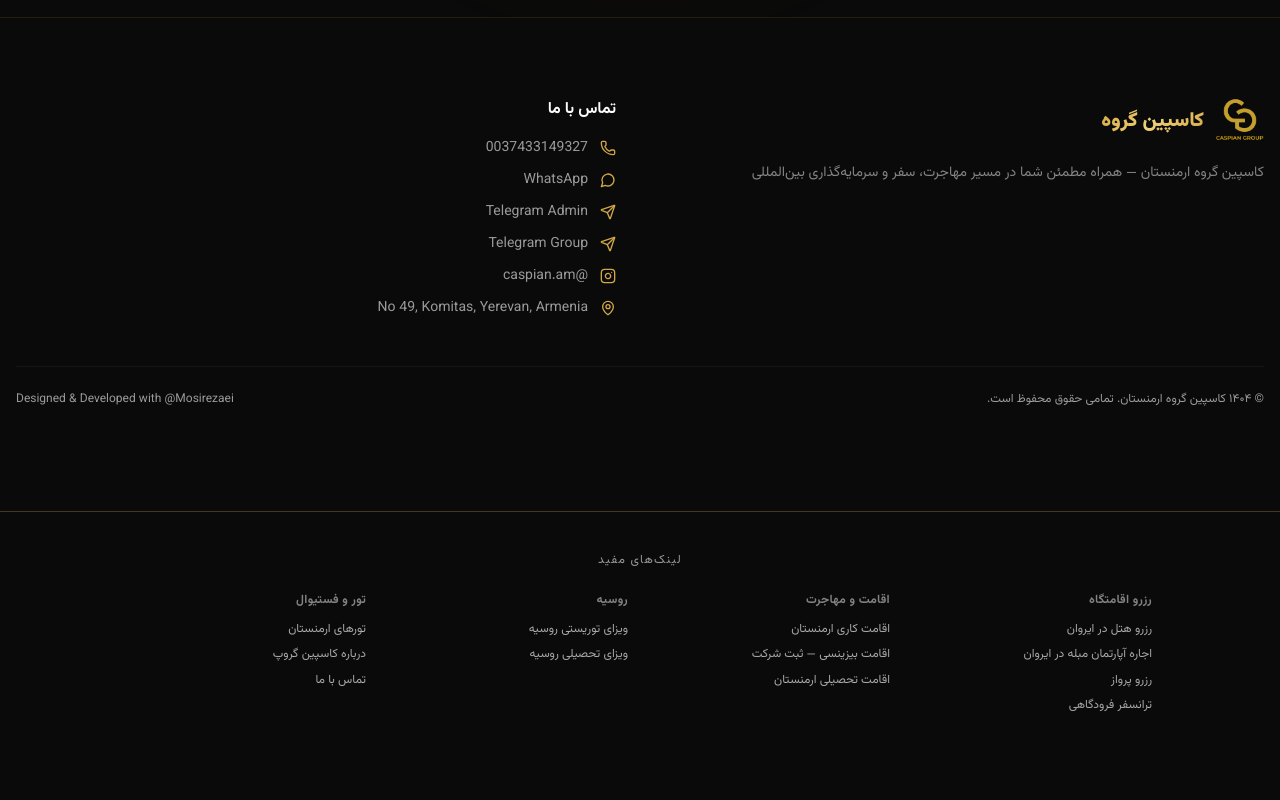
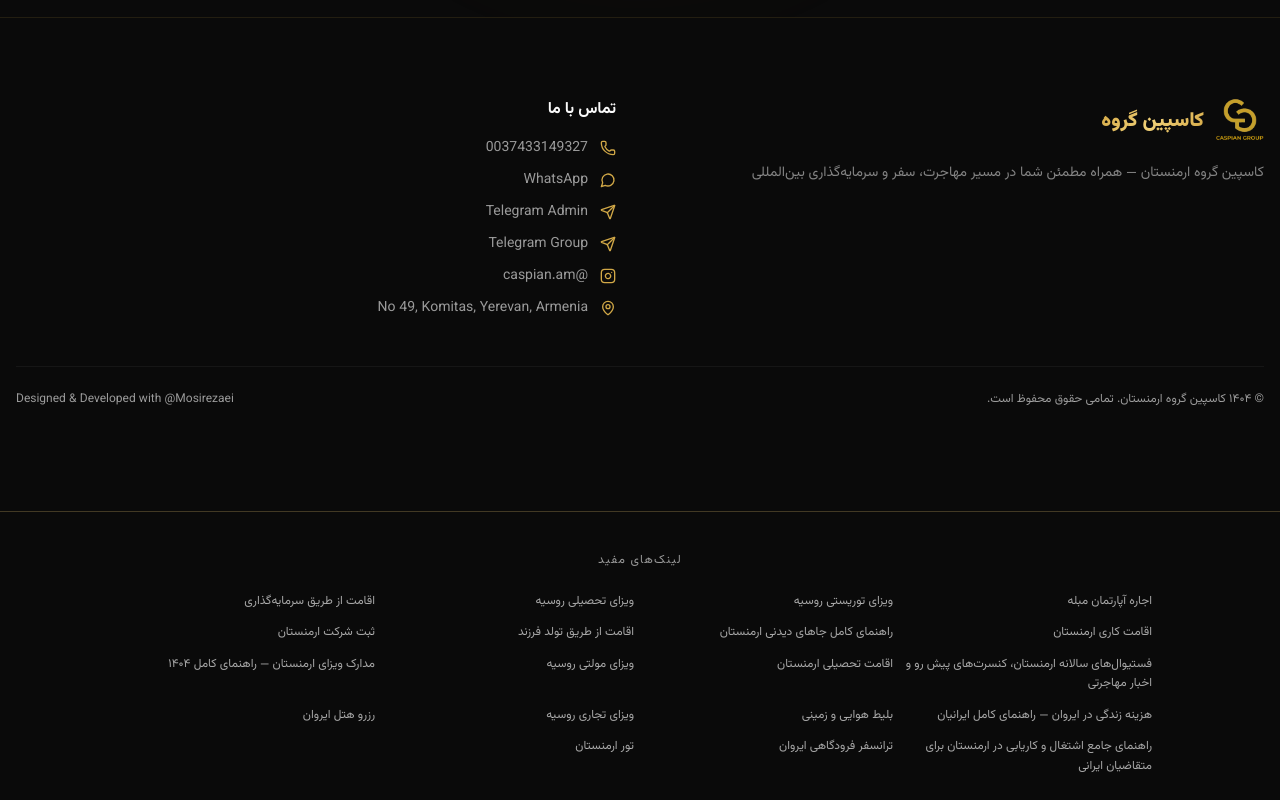
Before and after one commit to Mosirezaei/Caspian, a Next.js app: page / in a window 1280 px wide. Shown: the part 4375-5175 px from the top of the page. Before the commit the page ends 5115 px from the top, so only its background shows below. Built offline with nearby package versions, Linux system fonts and the light colour scheme.

Commit message:
refactor(links): SeoFooterLinks now shows all site pages (services+blog), sorted by relevance, no about/contact

```diff
--- a/src/components/shared/SeoFooterLinks.jsx
+++ b/src/components/shared/SeoFooterLinks.jsx
@@ -1,186 +1,66 @@
 'use client';
+import { useMemo } from 'react';
+import { useLang } from '@/lib/LanguageContext';
+import { ALL_SITE_LINKS } from '@/data/siteLinks';
+
 /**
- * SeoFooterLinks — HTML sitemap footer برای SEO
+ * SeoFooterLinks — «لینک‌های مفید»: همه‌ی صفحات محتوایی سایت (سرویس‌ها + مقالات وبلاگ)،
+ * به‌جز صفحه اصلی/درباره‌ما/تماس‌با‌ما. ترتیب بر اساس تعداد تگ مشترک با صفحه‌ی فعلی
+ * (مرتبط‌ترین اول)؛ بین آیتم‌های هم‌امتیاز، ترتیب رندومه (نه یه چیدمان ثابت هربار).
  *
- * این کامپوننت لینک‌های داخلی کلیدی را با تگ‌های <a> واقعی (نه Link از react-router)
- * رندر می‌کند تا Googlebot بدون نیاز به اجرای JavaScript بتواند تمام صفحات مهم
- * سایت را کشف و ایندکس کند. PageRank از صفحه اصلی به صفحات مهم منتقل می‌شود.
- *
- * این کامپوننت در ServicePageLayout و Home نمایش داده می‌شود.
+ * currentTags: تگ‌های صفحه‌ی فعلی (از blogPosts یا نگاشت SERVICE_TYPE_TAGS)
+ * currentPath: مسیر صفحه‌ی فعلی، تا از لیست حذف بشه
  */
-import React from 'react';
-import { useLang } from '@/lib/LanguageContext';
+export default function SeoFooterLinks({ variant = 'default', currentTags = [], currentPath = '' }) {
+  const { lang } = useLang();
+  const label = lang === 'fa' ? 'لینک\u200cهای مفید' : lang === 'ru' ? 'Полезные ссылки' : 'Useful Links';
 
-const LINKS = {
-  fa: {
-    sections: [
-      {
-        title: 'رزرو اقامتگاه',
-        links: [
-          { label: 'رزرو هتل در ایروان', href: '/travel/hotel' },
-          { label: 'اجاره آپارتمان مبله در ایروان', href: '/travel/apartment' },
-          { label: 'رزرو پرواز', href: '/travel/flight' },
-          { label: 'ترانسفر فرودگاهی', href: '/travel/transfer' },
-        ],
-      },
-      {
-        title: 'اقامت و مهاجرت',
-        links: [
-          { label: 'اقامت کاری ارمنستان', href: '/residency/work' },
-          { label: 'اقامت بیزینسی — ثبت شرکت', href: '/residency/business' },
-          { label: 'اقامت تحصیلی ارمنستان', href: '/residency/student' },
-        ],
-      },
-      {
-        title: 'روسیه',
-        links: [
-          { label: 'ویزای توریستی روسیه', href: '/visa/russia' },
-          { label: 'ویزای تحصیلی روسیه', href: '/student-visa/russia' },
-        ],
-      },
-      {
-        title: 'تور و فستیوال',
-        links: [
-          { label: 'تورهای ارمنستان', href: '/travel/tour' },
-          { label: 'درباره کاسپین گروپ', href: '/about' },
-          { label: 'تماس با ما', href: '/contact' },
-        ],
-      },
-    ],
-  },
-  en: {
-    sections: [
-      {
-        title: 'Accommodation',
-        links: [
-          { label: 'Hotel Booking in Yerevan', href: '/travel/hotel' },
-          { label: 'Furnished Apartment Rental in Yerevan', href: '/travel/apartment' },
-          { label: 'Flight Booking', href: '/travel/flight' },
-          { label: 'Airport Transfer', href: '/travel/transfer' },
-        ],
-      },
-      {
-        title: 'Residency & Immigration',
-        links: [
-          { label: 'Work Residency Armenia', href: '/residency/work' },
-          { label: 'Business Residency / Company Registration', href: '/residency/business' },
-          { label: 'Student Residency Armenia', href: '/residency/student' },
-        ],
-      },
-      {
-        title: 'Russia',
-        links: [
-          { label: 'Russia Tourist Visa', href: '/visa/russia' },
-          { label: 'Russia Student Visa', href: '/student-visa/russia' },
-        ],
-      },
-      {
-        title: 'Tours & Festivals',
-        links: [
-          { label: 'Armenia Tours', href: '/travel/tour' },
-          { label: 'About Caspian Group', href: '/about' },
-        ],
-      },
-    ],
-  },
-  ru: {
-    sections: [
-      {
-        title: 'Жильё',
-        links: [
-          { label: 'Бронирование отелей в Ереване', href: '/travel/hotel' },
-          { label: 'Аренда квартир в Ереване', href: '/travel/apartment' },
-          { label: 'Бронирование авиабилетов', href: '/travel/flight' },
-          { label: 'Трансфер из аэропорта', href: '/travel/transfer' },
-        ],
-      },
-      {
-        title: 'ВНЖ и миграция',
-        links: [
-          { label: 'Рабочий ВНЖ Армении', href: '/residency/work' },
-          { label: 'Бизнес ВНЖ — регистрация компании', href: '/residency/business' },
-          { label: 'Учебный ВНЖ Армении', href: '/residency/student' },
-        ],
-      },
-      {
-        title: 'Россия',
-        links: [
-          { label: 'Туристическая виза в Россию', href: '/visa/russia' },
-          { label: 'Студенческая виза России', href: '/student-visa/russia' },
-        ],
-      },
-      {
-        title: 'Туры и фестивали',
-        links: [
-          { label: 'Туры по Армении', href: '/travel/tour' },
-          { label: 'О нас', href: '/about' },
-        ],
-      },
-    ],
-  },
-};
+  const items = useMemo(() => {
+    const pool = ALL_SITE_LINKS.filter(l => l.href !== currentPath);
+    const scored = pool.map(l => ({
+      link: l,
+      score: l.tags.filter(t => currentTags.includes(t)).length,
+    }));
+    scored.sort((a, b) => b.score - a.score || Math.random() - 0.5);
+    return scored.map(s => s.link);
+  }, [currentTags, currentPath]);
 
-export default function SeoFooterLinks({ variant = 'default' }) {
-  const { lang } = useLang();
-  const data = LINKS[lang] || LINKS.fa;
-  const label = lang === 'fa' ? 'لینک‌های مفید' : lang === 'ru' ? 'Полезные ссылки' : 'Useful Links';
+  if (items.length === 0) return null;
 
   if (variant === 'sidebar') {
     return (
       <nav aria-label={label}>
         <h3 className="text-sm font-bold text-foreground mb-3">{label}</h3>
-        <div className="space-y-4">
-          {data.sections.map((section) => (
-            <div key={section.title}>
-              <h4 className="text-[11px] font-bold text-foreground/40 mb-1.5 uppercase tracking-wide">
-                {section.title}
-              </h4>
-              <ul className="space-y-1">
-                {section.links.map((link) => (
+        <ul className="space-y-1.5 max-h-[420px] overflow-y-auto pr-1">
+          {items.map((link) => {
+            const text = link[lang] || link.fa;
+            return (
               <li key={link.href}>
                 <a href={link.href}
                   className="text-xs text-foreground/60 hover:text-primary transition-colors leading-relaxed block">
-                      {link.label}
+                  {text.label}
                 </a>
               </li>
-                ))}
+            );
+          })}
         </ul>
-            </div>
-          ))}
-        </div>
       </nav>
     );
   }
 
   return (
-    <nav
-      aria-label={lang === 'fa' ? 'نقشه سایت' : lang === 'ru' ? 'Карта сайта' : 'Site Map'}
-      className="border-t border-white/6 pt-10 pb-6 px-4 mt-6"
-    >
-      <p className="text-xs text-foreground/60 text-center mb-6 font-medium tracking-widest uppercase">
-        {lang === 'fa' ? 'لینک‌های مفید' : lang === 'ru' ? 'Полезные ссылки' : 'Useful Links'}
-      </p>
-      <div className="max-w-5xl mx-auto grid grid-cols-2 sm:grid-cols-4 gap-6">
-        {data.sections.map((section) => (
-          <div key={section.title}>
-            <h3 className="text-xs font-bold text-foreground/50 mb-3 uppercase tracking-wide">
-              {section.title}
-            </h3>
-            <ul className="space-y-1.5">
-              {section.links.map((link) => (
-                <li key={link.href}>
-                  {/* تگ <a> واقعی (نه Link از React Router) — Googlebot این رو می‌فهمه */}
-                  <a
-                    href={link.href}
-                    className="text-xs text-foreground/65 hover:text-primary transition-colors leading-relaxed block"
-                  >
-                    {link.label}
+    <nav aria-label={label} className="border-t border-white/6 pt-10 pb-6 px-4 mt-6">
+      <p className="text-xs text-foreground/60 text-center mb-6 font-medium tracking-widest uppercase">{label}</p>
+      <div className="max-w-5xl mx-auto grid grid-cols-2 sm:grid-cols-4 gap-3">
+        {items.map((link) => {
+          const text = link[lang] || link.fa;
+          return (
+            <a key={link.href} href={link.href}
+              className="text-xs text-foreground/65 hover:text-primary transition-colors leading-relaxed block">
+              {text.label}
             </a>
-                </li>
-              ))}
-            </ul>
-          </div>
-        ))}
+          );
+        })}
       </div>
     </nav>
   );
```
Lines whose indentation alone changed are shown as unchanged.
